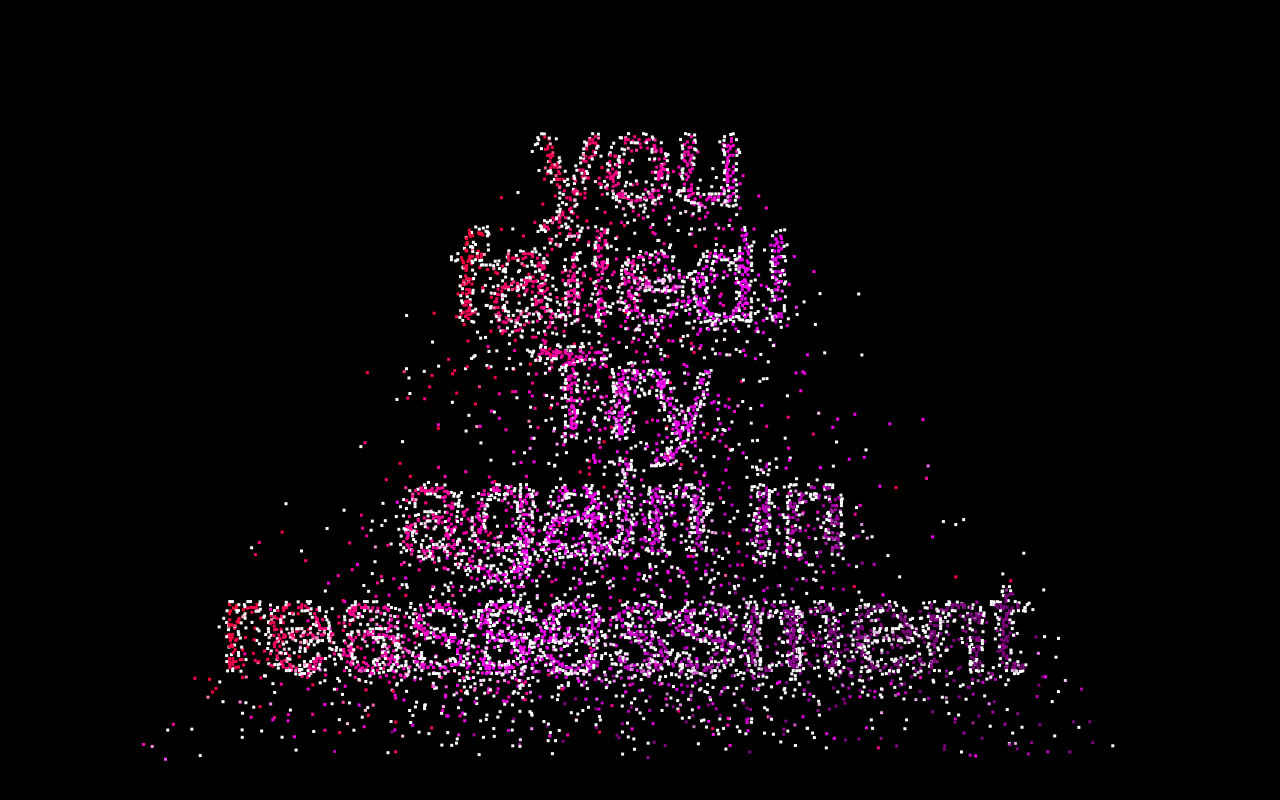
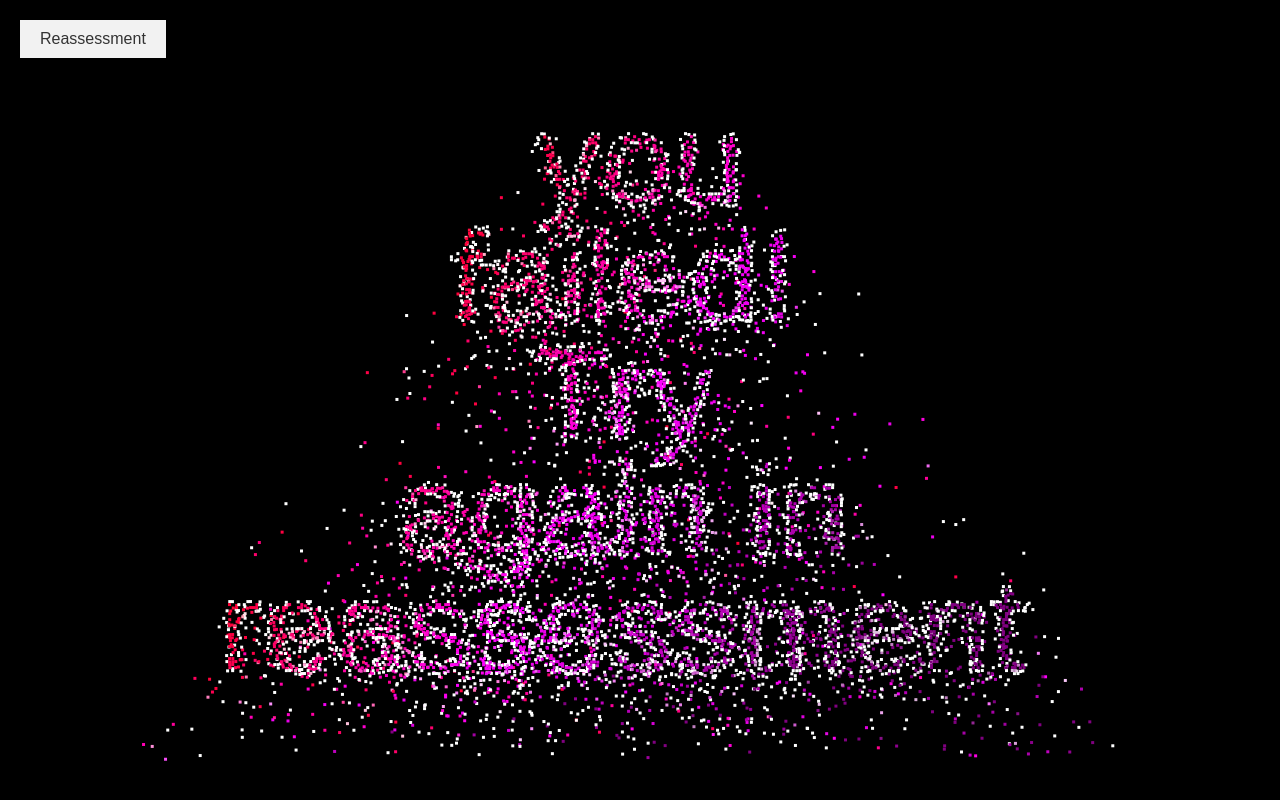
Before and after one commit to desmati/assessment-race, a website built with webpack: page lose/index.html in a window 1280 px wide. Built offline with nearby package versions, Linux system fonts and the light colour scheme; animation ran at ten frames a second.

Commit message:
add-button

```diff
--- a/lose/index.html
+++ b/lose/index.html
@@ -9,6 +9,7 @@
   </head>
   <body>
     <canvas id="canvas1"></canvas>
+    <button onclick="redirectToGame()">Reassessment</button>
     <script src="script.js"></script>
   </body>
 </html>
--- a/lose/script.js
+++ b/lose/script.js
@@ -1,3 +1,7 @@
+function redirectToGame() {
+  window.location.href = "../game/index.html";
+}
+
 window.addEventListener("load", function () {
   const canvas = document.getElementById("canvas1");
   const ctx = canvas.getContext("2d");
--- a/lose/style.css
+++ b/lose/style.css
@@ -11,10 +11,14 @@ top: 0;
 left: 0;
 }
 
-input{
-	position: absolute;
-	width: calc(100% -20px);
-	padding: 10px;
-	margin: 10px;
-	z-index: 100;
+button {
+  position: absolute;
+  top: 20px;
+  left: 20px;
+  padding: 10px 20px;
+  background-color: #f2f2f2;
+  color: #333;
+  font-size: 16px;
+  border: none;
+  cursor: pointer;
 }
```
